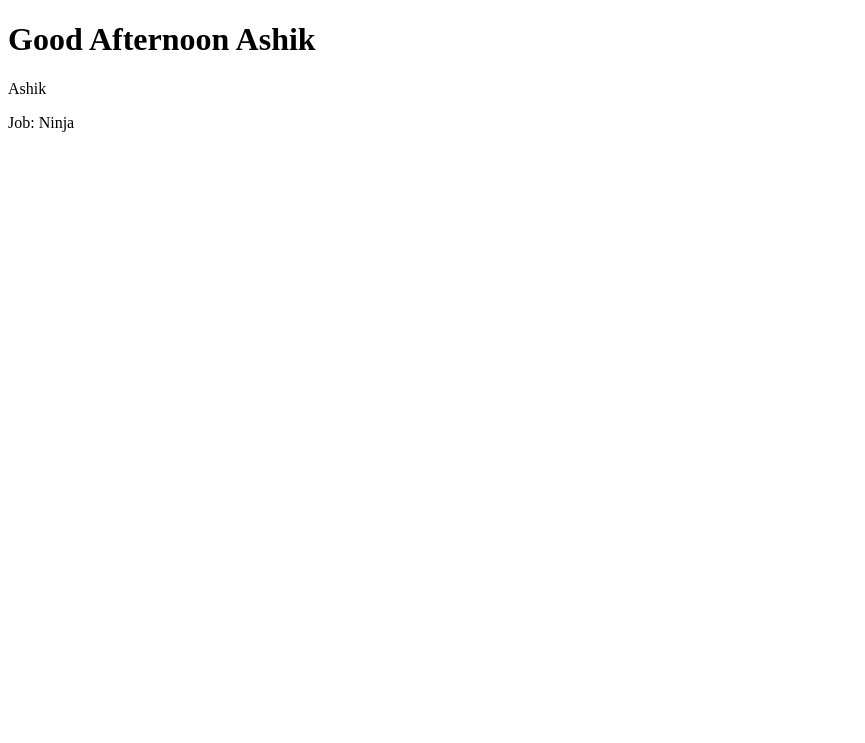
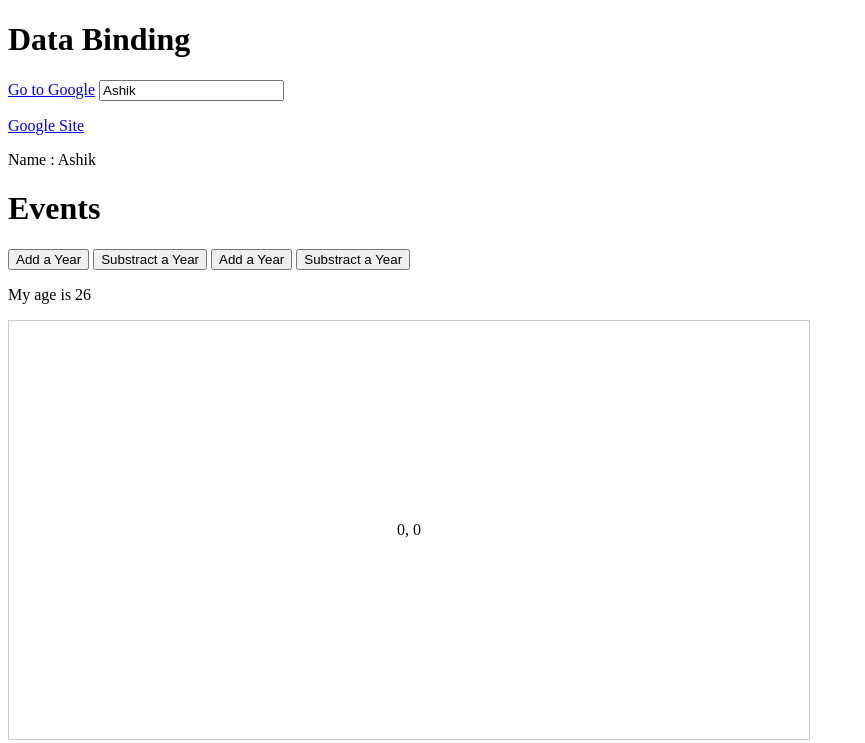
Before and after one commit to ashikajith/vue-js-tutorial, a plain HTML site: page index.html in a window 1280 px wide. Shown: the whole page, without its empty margins (0-865 px from the left). Drawn offline with nearby package versions, Linux system fonts and the light colour scheme.

Commit message:
Intro to click events and bind events

```diff
--- a/app.js
+++ b/app.js
@@ -2,12 +2,35 @@ new Vue({
   el: '#vue-app',
   data: {
     name: 'Ashik',
-    job: 'Ninja'
+    age: '25',
+    job: 'Ninja',
+    website: 'https://www.google.co.in/',
+    websiteTag: '<a href="https://www.google.co.in/"> Google Site</a>'
   },
-
   methods: {
     greet: function (time) {
       return 'Good ' + time  + ' ' + this.name;
     }
   }
 });
+
+new Vue({
+  el: '#vue-data-bind',
+  data: {
+    age: 26,
+    x: 0,
+    y: 0
+  },
+  methods: {
+    addYear: function(increment){
+      this.age += increment;
+    },
+    substractYear: function(increment){
+      this.age -= increment;
+    },
+    updateXY: function(event){
+      this.x = event.offsetX;
+      this.y = event.offsetY;
+    }
+  }
+});
--- a/index.html
+++ b/index.html
@@ -8,11 +8,24 @@
   </head>
   <body>
       <div id="vue-app">
-        <h1>{{greet('Afternoon')}}</h1>
-        <p>{{name}}</p>
-        <p>
-          Job: {{job}}
-        </p>
+        <h1>Data Binding</h1>
+        <a v-bind:href="website">Go to Google</a>
+        <input type="text" name="name" :value="name">
+        <p v-html='websiteTag'></p>
+        <p>Name : {{name}}</p>
+      </div>
+      <div id="vue-data-bind">
+<!--  Event Course -->
+        <h1>Events</h1>
+        <button @click='addYear(1)'> Add a Year</button>
+        <button v-on:click='substractYear(1)'> Substract a Year</button>
+<!-- This works on Double Click -->
+        <button @dblclick='addYear(10)'> Add a Year</button>
+        <button v-on:dblclick='substractYear(10)'> Substract a Year</button>
+        <p> My age is {{age}}</p>
+        <div id='canvas' v-on:mousemove='updateXY'>
+          {{x}}, {{y}}
+        </div>
       </div>
   </body>
   <script type="text/javascript" src=app.js></script>
--- a/style.css
+++ b/style.css
@@ -0,0 +1,6 @@
+#canvas{
+  width: 400px;
+  padding: 200px 200px;
+  text-align: center;
+  border: 1px solid #ccc;
+}
```
